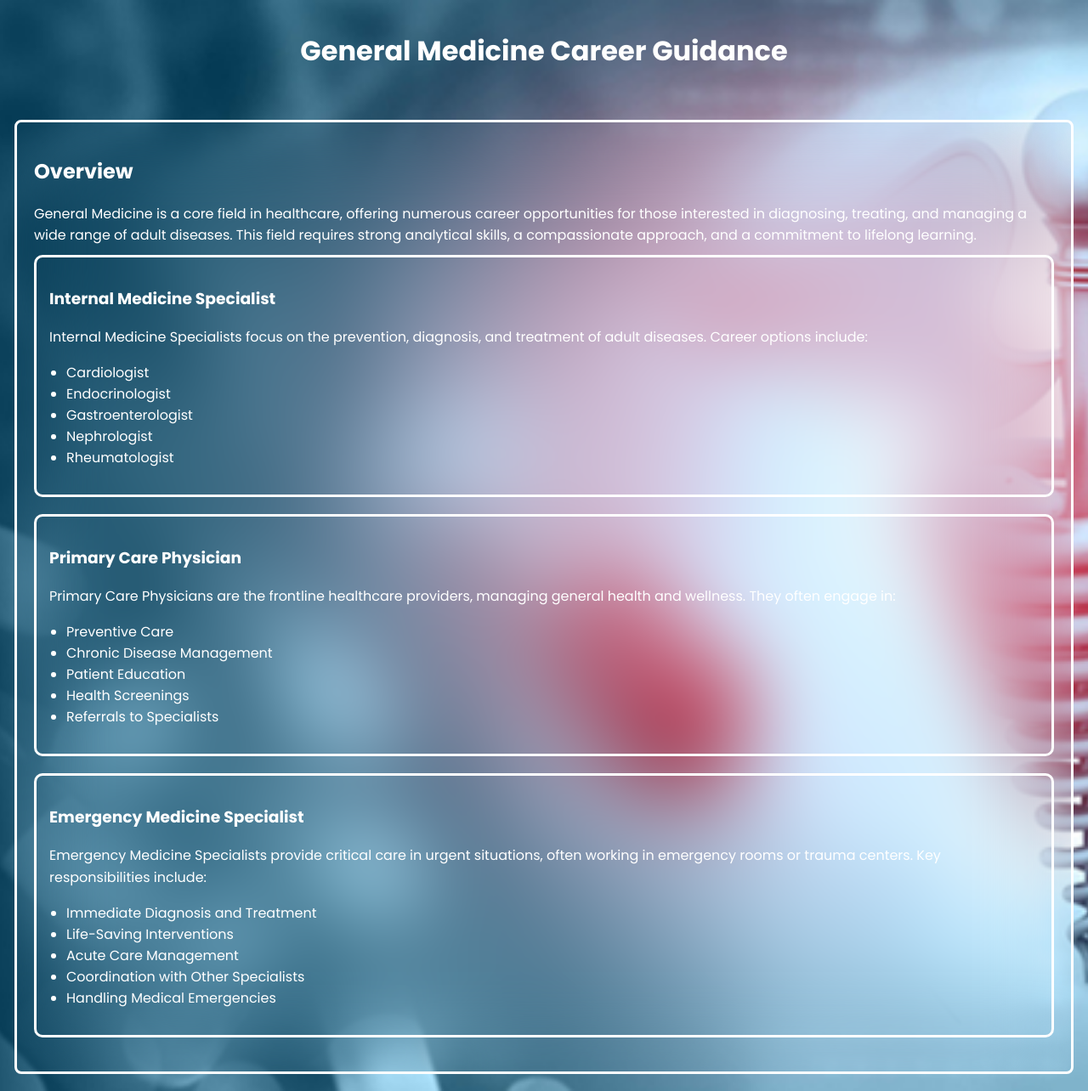
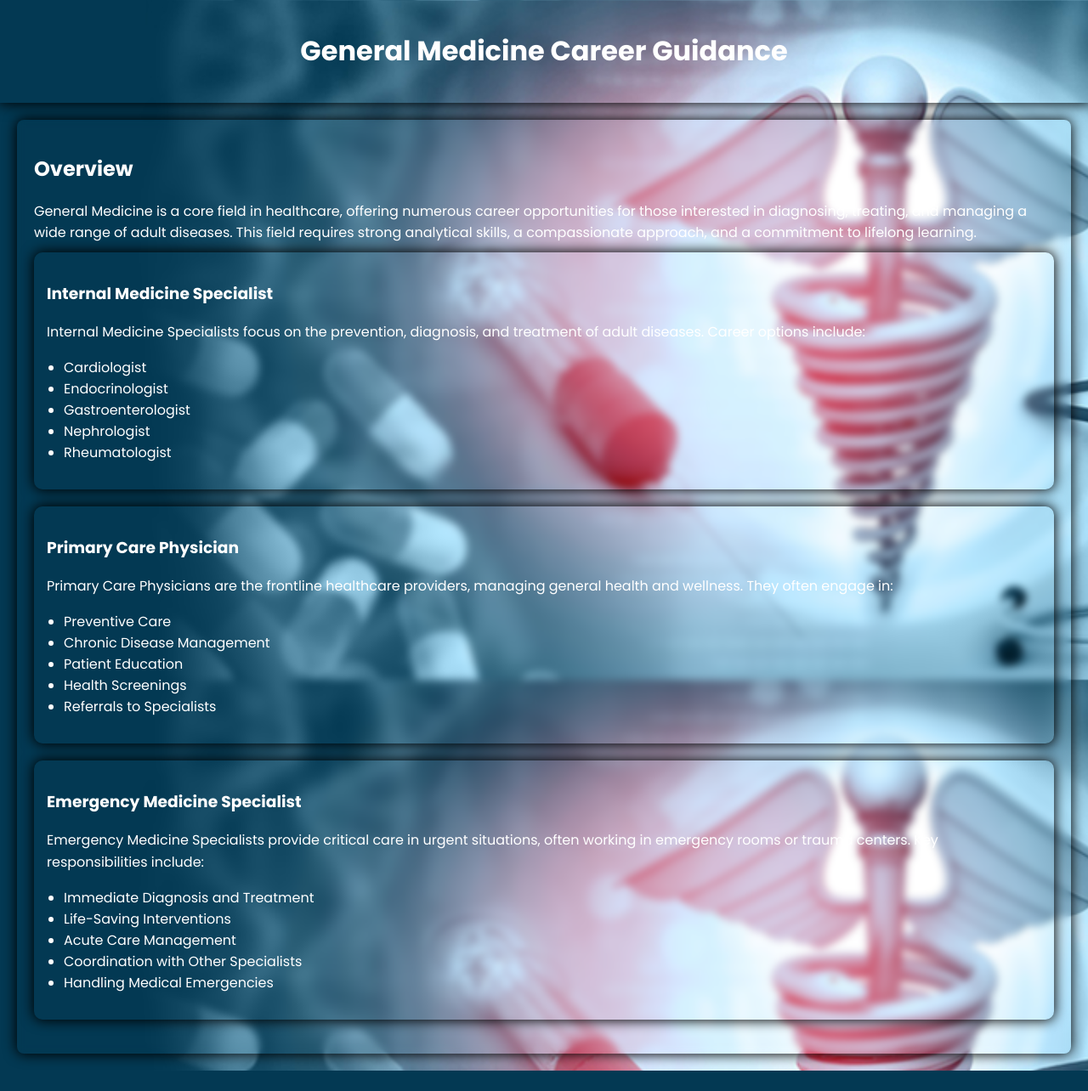
Before and after one commit to aditya95-pixel/hackheritage24, a Flask app: page /generalmedicine in a window 1280 px wide. Shown: the whole page at 85% size. After the commit the page ends 1260 px from the top, so only its background shows below. Run offline with Flask 3, Linux system fonts and the light colour scheme; parts of the project's set-up code (start-up, migrations or seed data) failed here and were passed over.

Commit message:
Add files via upload

```diff
--- a/HackHeritage/templates/generalmedicine.html
+++ b/HackHeritage/templates/generalmedicine.html
@@ -16,12 +16,15 @@
             background-repeat: no-repeat;
             background-size: cover;
             background-position: center;
+            background-attachment:fixed ;
         }
         header {
-            background-color: transparent;
+            background-color:transparent;
+            font-weight: bold;
             color: white;
             padding: 15px 0;
             text-align: center;
+            box-shadow: 0px 0px 15px 1px black;
         }
         .container {
             max-width: 1200px;
@@ -29,8 +32,8 @@
             padding: 20px;
             background-color: transparent;
             border-radius: 8px;
-            backdrop-filter: blur(50px);
-            border: solid white;
+            backdrop-filter: blur(5px);
+            box-shadow: 0px 0px 15px 1px black;
         }
         h1, h2 {
             color: white;
@@ -41,11 +44,11 @@
         }
         .sub-section {
             background-color: transparent;
-            border: solid white;
+            box-shadow: 0px 0px 15px 1px black;
             padding: 15px;
             border-radius: 10px;
             margin-bottom: 20px;
-            backdrop-filter: blur(50px);
+            backdrop-filter: blur(5px);
         }
         .sub-section h3 {
             color: white;
```
